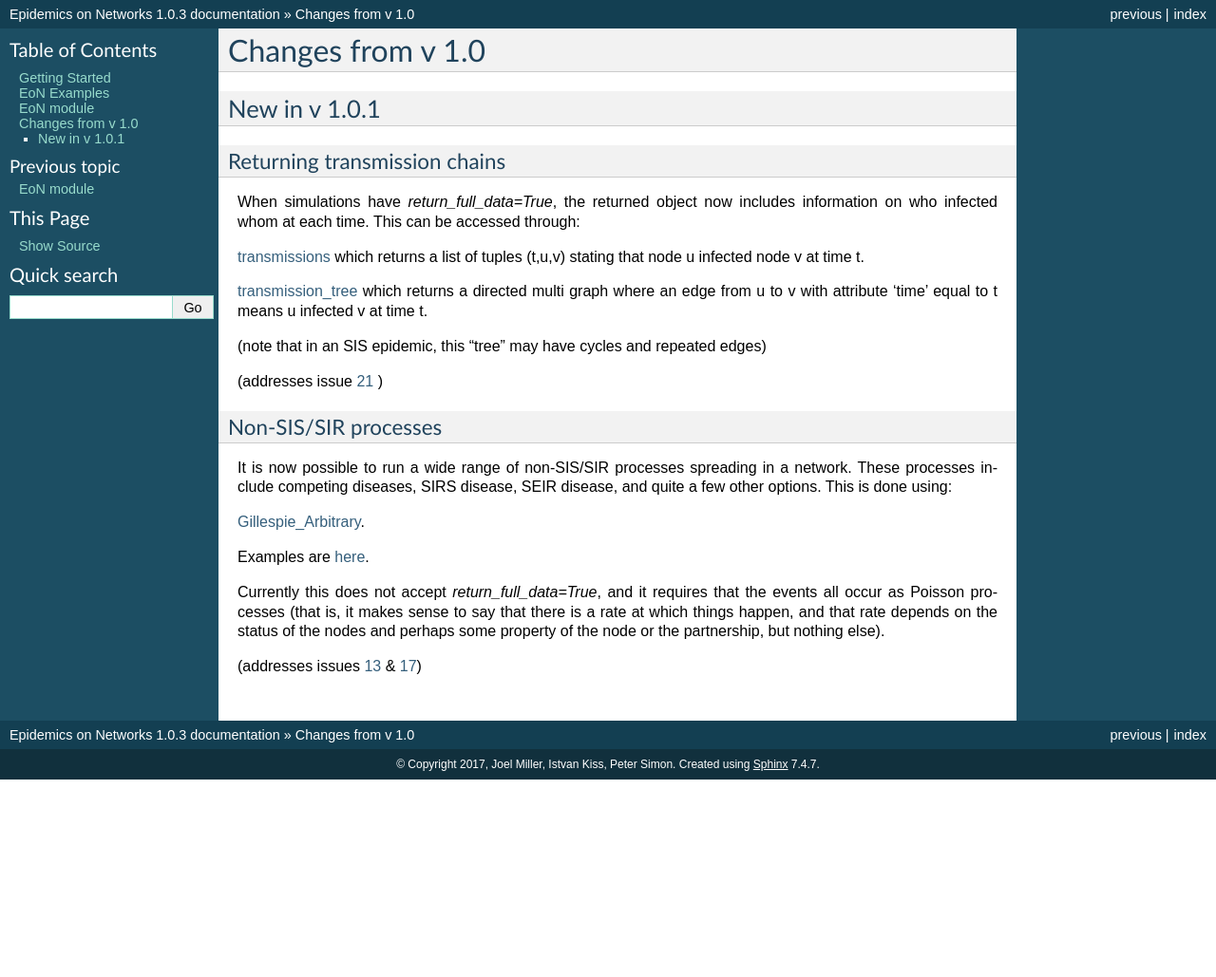
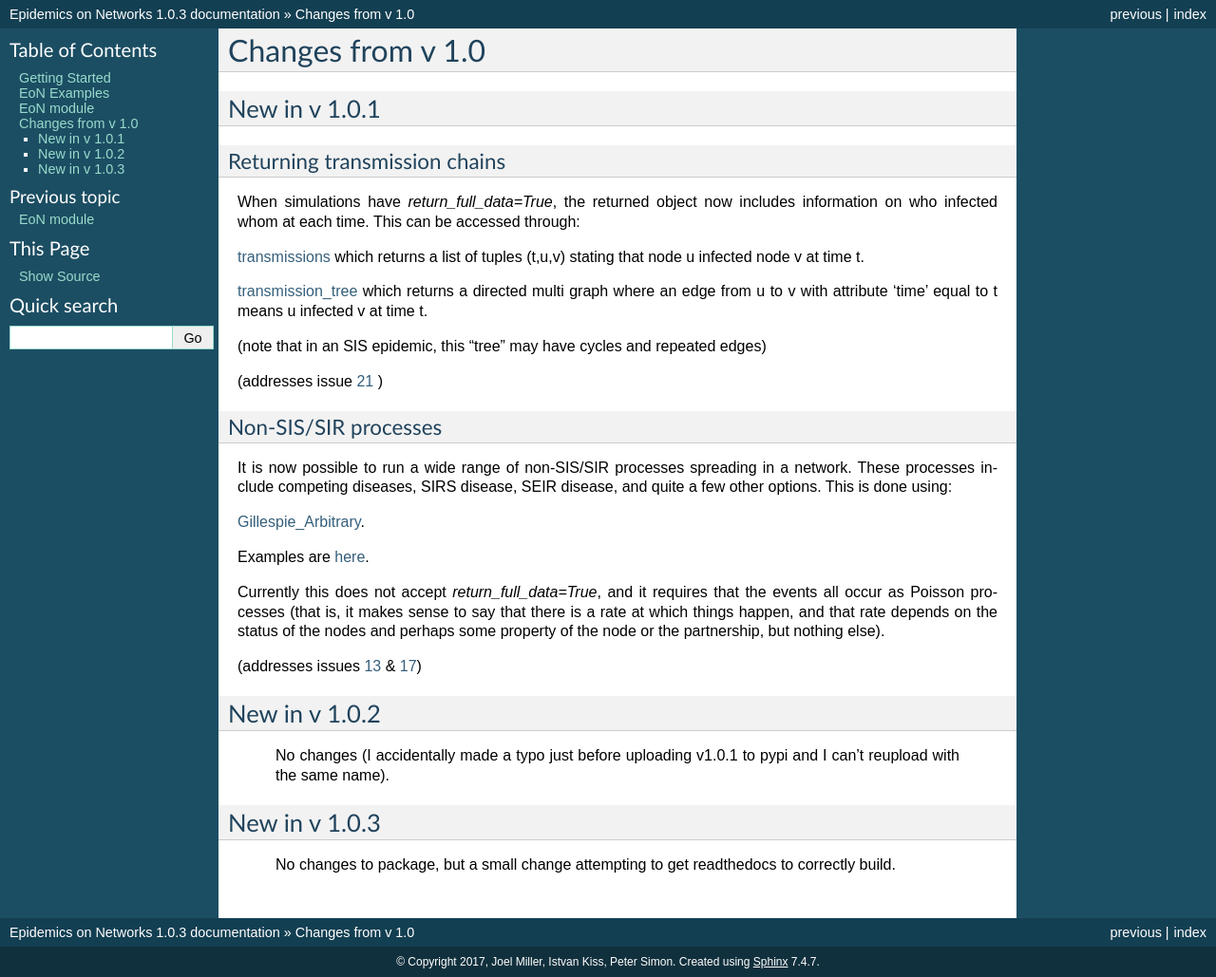
Before and after one commit to springer-math/Mathematics-of-Epidemics-on-Networks, a Sphinx documentation site: the page built from docs/Changes.rst, in a window 1280 px wide. Shown: the whole page at 95% size. Built offline with Sphinx 7.4.7, drawn with Linux system fonts in a browser that asks for light colours; before the commit the page ends 900 px from its top, so only the background shows below that.

Commit message:
update documentation on changes

```diff
--- a/docs/Changes.rst
+++ b/docs/Changes.rst
@@ -44,18 +44,15 @@ but nothing else).
 & `17 <https://github.com/springer-math/Mathematics-of-Epidemics-on-Networks/issues/17>`_)
 
 
-..
-  New in v 1.0.2
-..
-  --------------
+
+New in v 1.0.2
+--------------
 
   No changes (I accidentally made a typo just before uploading v1.0.1 to pypi
   and I can't reupload with the same name).
 
 
-..
-  New in v 1.0.3
-..
-  --------------
+New in v 1.0.3
+--------------
   No changes to package, but a small change attempting to get readthedocs to
   correctly build.
```
